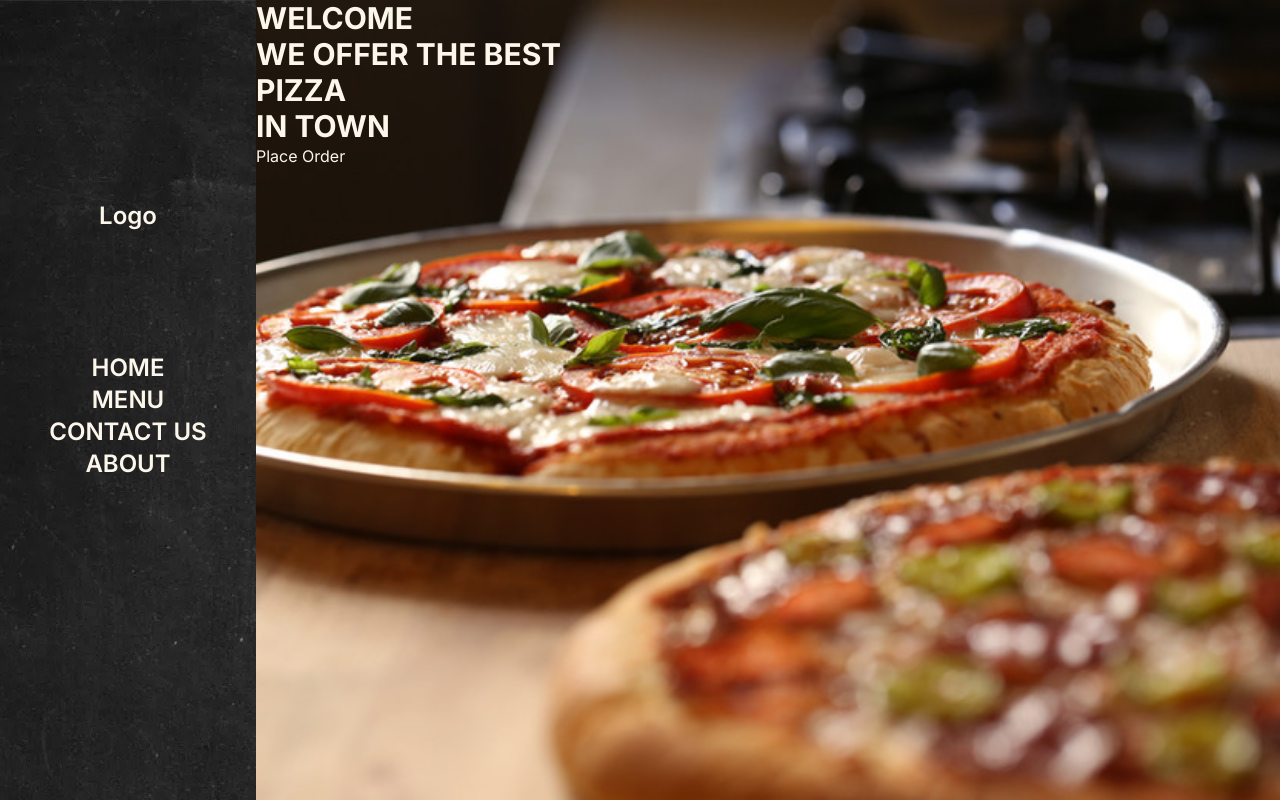
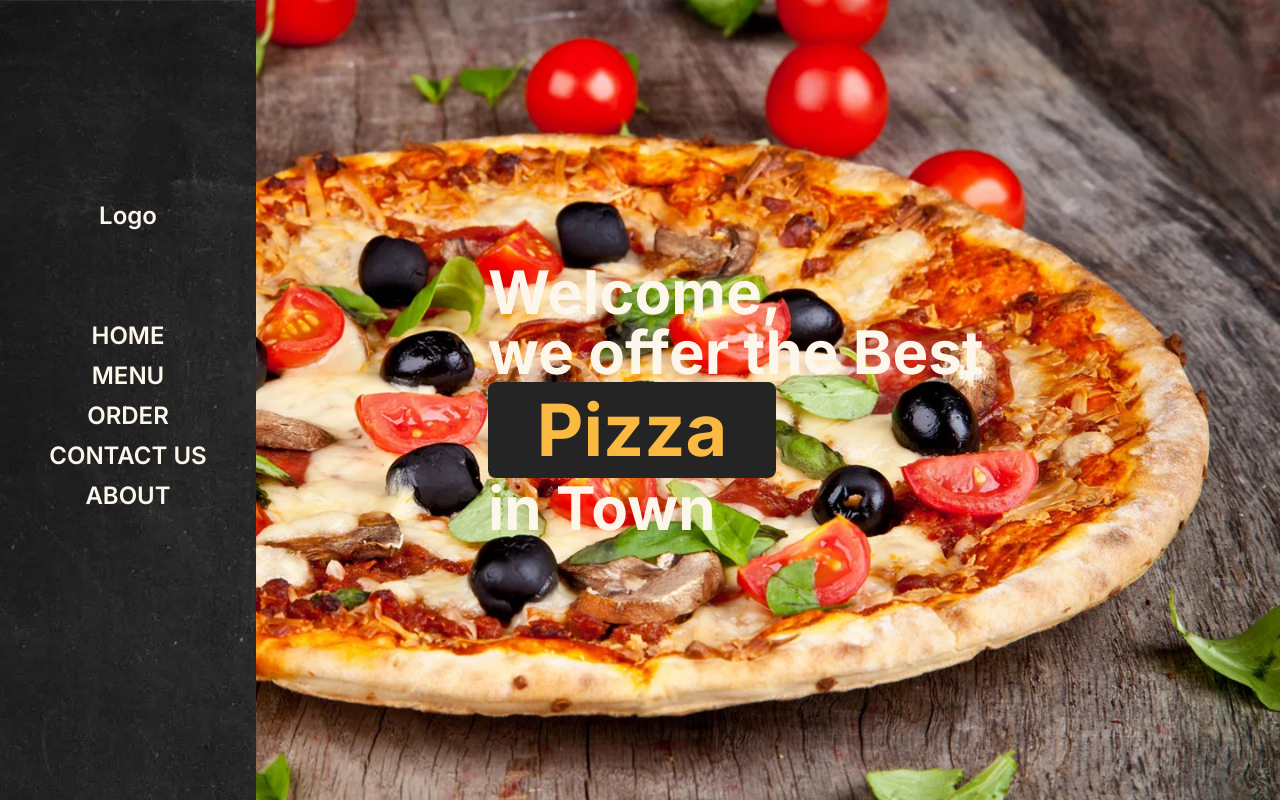
Before and after one commit to RrLSn/Pizza_Web, a Next.js app: page / in a window 1280 px wide. Built offline with nearby package versions, Linux system fonts and the light colour scheme.

Commit message:
redesign

```diff
--- a/src/app/Base/page.jsx
+++ b/src/app/Base/page.jsx
@@ -5,19 +5,18 @@ import BaseList from "@/components/BaseList";
 import { BaseListDatas } from "@/data";
 
 const page = () => {
-  const [showBase, setShowBase] = useState(false);
+  // const [showBase, setShowBase] = useState(false);
 
-  const handleShowBaseClick = () => {
-    setShowBase(!showBase);
-  };
+  // const handleShowBaseClick = () => {
+  //   setShowBase(!showBase);
+  // };
 
   return (
     <div className={styles.wrapper}>
-      <h1 onClick={handleShowBaseClick}>Select a Base for your Pizza</h1>
+      {/* <h1 onClick={handleShowBaseClick}>Select a Base for your Pizza</h1> */}
 
       <section className="my-10 w-[50vw] h-[max-content] flex flex-wrap gap-7 justify-center items-center py-2">
-        {showBase &&
-          BaseListDatas.map((data, index) => (
+        {BaseListDatas.map((data, index) => (
           <div key={data.id}>
             <BaseList
               imgUrl={data.imgeUrl}
--- a/src/app/Intro/page.jsx
+++ b/src/app/Intro/page.jsx
@@ -6,16 +6,16 @@ const page = () => {
   return (
     <div className={styles.wrapper}>
       <div className={styles.main}>
-        <h1>WELCOME</h1>
-        <h1>WE OFFER THE BEST</h1>
-        <div>
-          <h1>PIZZA</h1>
+        <h1>Welcome,</h1>
+        <h1>we offer the Best</h1>
+        <div className={styles.pizza}>
+          <h1>Pizza</h1>
         </div>
-        <h1>IN TOWN</h1>
+        <h1>in Town</h1>
       </div>
-      <Link href="/Base">
+      {/* <Link href="/Base">
         <button>Place Order</button>
-      </Link>
+      </Link> */}
     </div>
   );
 };
--- a/src/app/globals.css
+++ b/src/app/globals.css
@@ -2,23 +2,8 @@
 @tailwind components;
 @tailwind utilities;
 
-/* :root {
-  --foreground-rgb: 0, 0, 0;
-  --background-start-rgb: 214, 219, 220;
-  --background-end-rgb: 255, 255, 255;
-  @apply m-0 p-0 box-border;
-}
-
-@media (prefers-color-scheme: dark) {
-  :root {
-    --foreground-rgb: 255, 255, 255;
-    --background-start-rgb: 0, 0, 0;
-    --background-end-rgb: 0, 0, 0;
-  }
-} */
-
 body {
-  font-family: Arial, Helvetica, sans-serif;
+  /* font-family: Arial, Helvetica, sans-serif; */
   display: flex;
 }
 
--- a/src/components/NavBar.jsx
+++ b/src/components/NavBar.jsx
@@ -9,11 +9,14 @@ const NavBar = () => {
       <div className={styles.main}>
         <div className={styles.logo}>Logo</div>
         <div className={styles.main}>
-          <Link href="" className={styles.link}>
+          <Link href="/Intro" className={styles.link}>
             HOME
           </Link>
+          <Link href="/Base" className={styles.link}>
+            MENU
+          </Link>
           <Link href="" className={styles.link}>
-            MENU
+            ORDER
           </Link>
           <Link href="" className={styles.link}>
             CONTACT US
--- a/src/styles/Base.module.css
+++ b/src/styles/Base.module.css
@@ -1,5 +1,10 @@
 .wrapper {
-  @apply w-full h-[83vh] flex flex-col justify-center items-center;
+  /* font-family: Arial, Helvetica; */
+  background: url(/Media/slider2.webp);
+  background-position: 100% 100%;
+  background-size: cover;
+  background-repeat: no-repeat;
+  @apply w-full h-[100vh] flex flex-col justify-center items-center;
 }
 
 .wrapper h1 {
--- a/src/styles/Intro.module.css
+++ b/src/styles/Intro.module.css
@@ -1,19 +1,24 @@
 .wrapper {
-  /* font-family: Arial, Helvetica, sans-serif; */
-  background: url(/Media/Pizza.jpg);
+  /* font-family: Arial, Helvetica; */
+  background: url(/Media/slider1.webp);
   background-position: 100% 100%;
   background-size: cover;
   background-repeat: no-repeat;
-  @apply w-full h-[100vh] text-[#fdf6eb];
+  @apply w-full h-[100vh] text-[#fdf6eb] flex flex-col justify-center items-center;
 }
 
 .main {
+  @apply w-[35rem] text-6xl font-bold flex flex-col;
 }
 
-.main h1 {
-  @apply text-3xl font-bold;
+/* .main button {
+  @apply w-[8vw] h-[5vh] rounded-full border-2 my-5 hover:border-red-200 hover:text-red-200;
+} */
+
+.pizza {
+  @apply w-[18rem] h-[6rem] bg-[#242424] flex justify-center items-center rounded-lg text-7xl;
 }
 
-.main button {
-  @apply w-[8vw] h-[5vh] rounded-full border-2 my-5 hover:border-red-200 hover:text-red-200;
+.pizza h1 {
+  @apply font-bold text-[#fab940];
 }
--- a/src/styles/Nav.module.css
+++ b/src/styles/Nav.module.css
@@ -4,9 +4,9 @@
 }
 
 .main {
-  @apply w-[30vh] h-[50vh] flex flex-col justify-center text-center items-center font-semibold text-2xl;
+  @apply w-[30vh] h-[50vh] flex flex-col justify-center text-center items-center font-semibold text-2xl gap-y-[0.50rem];
 }
 
 .link {
-  @apply no-underline focus:text-[#fab940] hover:underline hover:text-[#fab940];
+  @apply focus:text-[#fab940] hover:underline hover:text-[#fab940] focus:underline active:underline active:text-[#fab940];
 }
```
Lines whose indentation alone changed are shown as unchanged.
